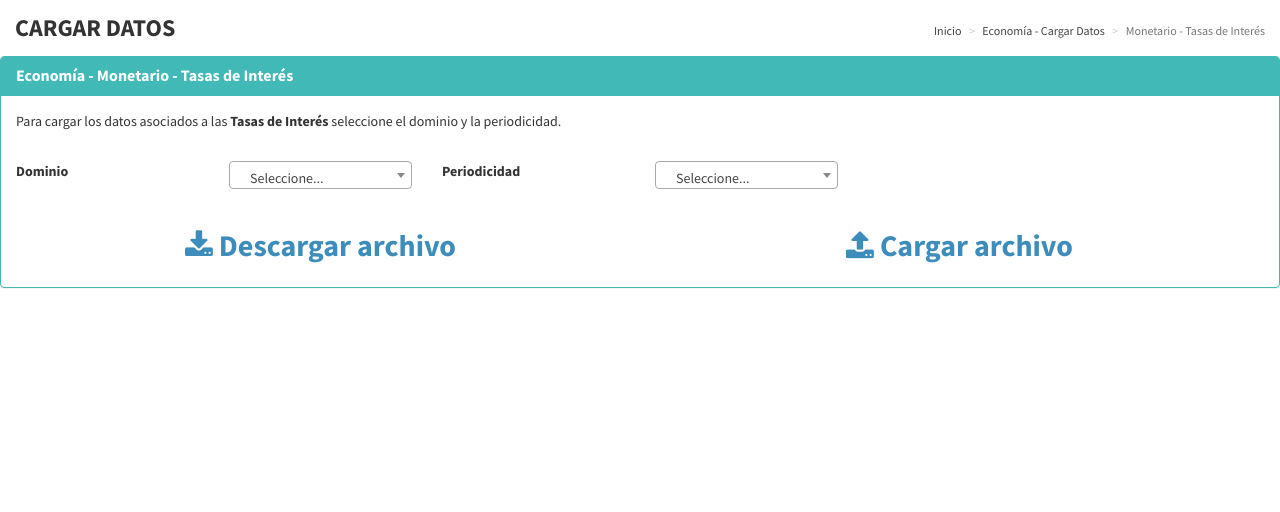
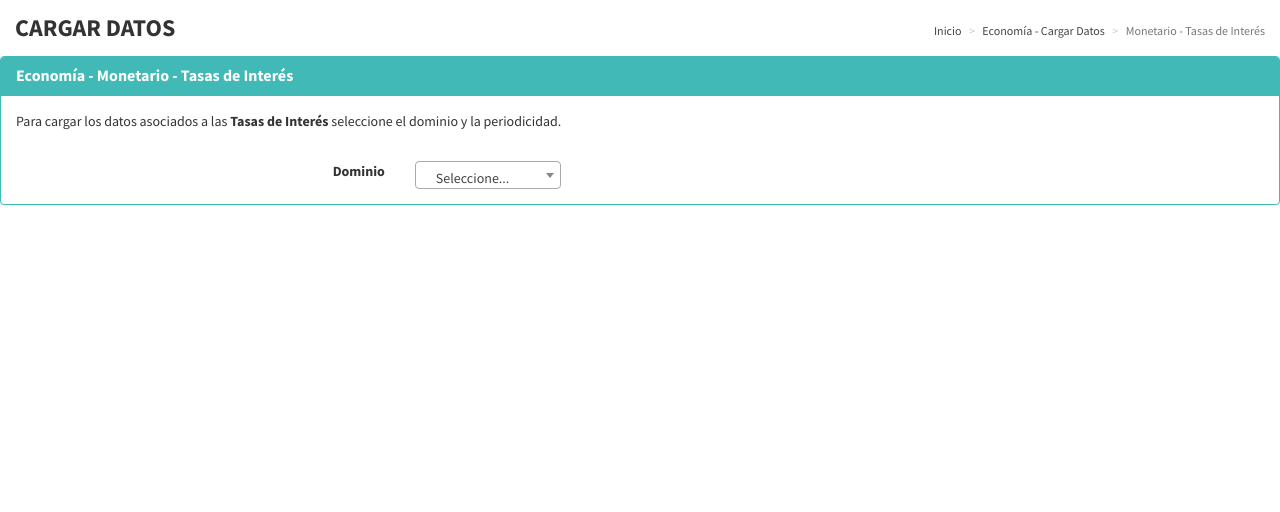
Before and after one commit to lbarrios1985/seiven-cenditel, a Django app: a page that uses economico/templates/economico.tasas.interes.html in a window 1280 px wide. Shown: the part 170-682 px from the top of the page. Run offline with Django 3.2, Linux system fonts and the light colour scheme; the visitor is signed in with stand-in values (Sample User, id 1); parts of the project's set-up code (start-up, migrations or seed data) failed here and were passed over; some libraries are stand-ins or nearby versions.

Commit message:
Correcciones en plantillas. Modificación de la periodicidad mostrada para la carga de datos

```diff
--- a/base/templates/base.menu.area.html
+++ b/base/templates/base.menu.area.html
@@ -39,7 +39,7 @@
                                 <a href="#">{% trans 'Operaciones Interbancarias' %}</a>
                             </li>
                             <li>
-                                <a href="#">{% trans 'Tasa de Intéreses' %}</a>
+                                <a href="#">{% trans 'Tasa de Intereses' %}</a>
                             </li>
                             <li>
                                 <a href="#">{% trans 'Instrumentos de Políticas' %}</a>
--- a/economico/templates/economico.menu.area.html
+++ b/economico/templates/economico.menu.area.html
@@ -36,7 +36,7 @@
                                 <a href="{% url 'economico-operaciones-interbancarias' %}">{% trans 'Operaciones Interbancarias' %}</a>
                             </li>
                             <li>
-                                <a href="{% url 'economico-tasas-interes' %}">{% trans 'Tasa de Intéreses' %}</a>
+                                <a href="{% url 'economico-tasas-interes' %}">{% trans 'Tasa de Intereses' %}</a>
                             </li>
                             <li>
                                 <a href="{% url 'economico-instrumento-politica' %}">{% trans 'Instrumentos de Políticas' %}</a>
--- a/economico/templates/economico.tasas.interes.html
+++ b/economico/templates/economico.tasas.interes.html
@@ -22,80 +22,88 @@
                     </p>
                 </div>
             </div>
-            <div class="row separador-row">
-                <div class="col-xs-2 col-sm-2 col-md-2 col-lg-2">
+            <div class="row separador-row col-xs-offset-2 col-sm-offset-2 col-md-offset-2 col-lg-offset-2">
+                <div class="col-xs-2 col-sm-2 col-md-2 col-lg-2" align="right">
                     <label for="{{ form.dominio.auto_id }}" class="control-label">{{ form.dominio.label }}</label>
                 </div>
                 <div class="col-xs-2 col-sm-2 col-md-2 col-lg-2">{{ form.dominio }}</div>
-                <div class="col-xs-2 col-sm-2 col-md-2 col-lg-2">
+                <!-- Descomentar para implementar diferentes periodicidades
+                <div class="col-xs-2 col-sm-2 col-md-2 col-lg-2" align="right">
                     <label for="{{ form.periodicidad.auto_id }}" class="control-label">{{ form.periodicidad.label }}</label>
                 </div>
                 <div class="col-xs-2 col-sm-2 col-md-2 col-lg-2">{{ form.periodicidad }}</div>
+                -->
             </div>
-            <div class="row separador-row ver-periodo" style='display:none;'>
-                <div class="col-xs-1 col-sm-1 col-md-1 col-lg-1 col-xs-offset-5 col-sm-offset-5 col-md-offset-5 col-lg-offset-5 text-center">
+            <div class="row separador-row col-xs-offset-4 col-sm-offset-4 col-md-offset-4 col-lg-offset-4 ver_periodo" style='display:none;'>
+                <div class="col-xs-1 col-sm-1 col-md-1 col-lg-1 col-xs-offset-1 col-sm-offset-1 col-md-offset-1 col-lg-offset-1">
                 </div>
-                <div class="col-xs-1 col-sm-1 col-md-1 col-lg-1 text-center ver-fecha" style='display:none;'>
+                <div class="col-xs-1 col-sm-1 col-md-1 col-lg-1 text-center ver_fecha" style='display:none;'>
                     <label class="control-label">{% trans 'Fecha' %}</label>
                 </div>
-                <div class="col-xs-1 col-sm-1 col-md-1 col-lg-1 text-center ver-semana" style='display:none;'>
+                <!-- Descomentar para implementar diferentes periodicidades
+                <div class="col-xs-1 col-sm-1 col-md-1 col-lg-1 text-center ver_semana" style='display:none;'>
                     <label class="control-label">{% trans 'Semana' %}</label>
                 </div>
-                <div class="col-xs-1 col-sm-1 col-md-1 col-lg-1 text-center ver-mes" style='display:none;'>
+                <div class="col-xs-1 col-sm-1 col-md-1 col-lg-1 text-center ver_mes" style='display:none;'>
                     <label class="control-label">{% trans 'Mes' %}</label>
                 </div>
-                <div class="col-xs-1 col-sm-1 col-md-1 col-lg-1 text-center ver-anho" style='display:none;'>
+                <div class="col-xs-1 col-sm-1 col-md-1 col-lg-1 text-center ver_anho" style='display:none;'>
                     <label class="control-label">{% trans 'Año' %}</label>
                 </div>
+                -->
             </div>
-            <div class="row separador-row ver-periodo" style='display:none;'>
-                <div class="col-xs-1 col-sm-1 col-md-1 col-lg-1 col-xs-offset-4 col-sm-offset-4 col-md-offset-4 col-lg-offset-4">
+            <div class="row separador-row ver_periodo" style='display:none;'>
+                <div class="col-xs-1 col-sm-1 col-md-1 col-lg-1 col-xs-offset-3 col-sm-offset-3 col-md-offset-3 col-lg-offset-3" align="right">
                     <label class="control-label">{% trans 'Período' %}</label>
                 </div>
-                <div class="col-xs-1 col-sm-1 col-md-1 col-lg-1">
+                <div class="col-xs-1 col-sm-1 col-md-1 col-lg-1" align="right">
                     <label for="{{ form.start_date.auto_id }}" class="control-label">
                         {{ form.start_date.label }}
                     </label>
                 </div>
-                <div class="col-xs-2 col-sm-2 col-md-2 col-lg-2 ver-fecha" style='display:none;'>
+                <div class="col-xs-2 col-sm-2 col-md-2 col-lg-2 ver_fecha" style='display:none;'>
                     <div class="input-group">
                         {{ form.start_date }}
                         <span class="input-group-addon"><i class="fa fa-calendar"></i></span>
                     </div>
                 </div>
-                <div class="col-xs-1 col-sm-1 col-md-1 col-lg-1 ver-semana" style='display:none;'>
+                <!-- Descomentar para implementar diferentes periodicidades
+                <div class="col-xs-1 col-sm-1 col-md-1 col-lg-1 ver_semana" style='display:none;'>
                     {{ form.periodo_semana_ini }}
                 </div>
-                <div class="col-xs-1 col-sm-1 col-md-1 col-lg-1 ver-mes" style='display:none;'>
+                <div class="col-xs-1 col-sm-1 col-md-1 col-lg-1 ver_mes" style='display:none;'>
                     {{ form.periodo_mes_ini }}
                 </div>
-                <div class="col-xs-1 col-sm-1 col-md-1 col-lg-1 ver-anho" style='display:none;'>
+                <div class="col-xs-1 col-sm-1 col-md-1 col-lg-1 ver_anho" style='display:none;'>
                     {{ form.periodo_anho_ini }}
                 </div>
+                -->
             </div>
-            <div class="row separador-row ver-periodo" style='display:none;'>
-                <div class="col-xs-1 col-sm-1 col-md-1 col-lg-1 col-xs-offset-5 col-sm-offset-5 col-md-offset-5 col-lg-offset-5">
+            <div class="row separador-row ver_periodo" style='display:none;'>
+                <div class="col-xs-1 col-sm-1 col-md-1 col-lg-1 col-xs-offset-4 col-sm-offset-4 col-md-offset-4 col-lg-offset-4" align="right">
                     <label for="{{ form.end_date.auto_id }}" class="control-label">
                         {{ form.end_date.label }}
                     </label>
                 </div>
-                <div class="col-xs-2 col-sm-2 col-md-2 col-lg-2 ver-fecha" style='display:none;'>
+                <div class="col-xs-2 col-sm-2 col-md-2 col-lg-2 ver_fecha" style='display:none;'>
                     <div class="input-group">
                         {{ form.end_date }}
                         <span class="input-group-addon"><i class="fa fa-calendar"></i></span>
                     </div>
                 </div>
-                <div class="col-xs-1 col-sm-1 col-md-1 col-lg-1 ver-semana" style='display:none;'>
+                <!-- Descomentar para implementar diferentes periodicidades
+                <div class="col-xs-1 col-sm-1 col-md-1 col-lg-1 ver_semana" style='display:none;'>
                     {{ form.periodo_semana_fin }}
                 </div>
-                <div class="col-xs-1 col-sm-1 col-md-1 col-lg-1 ver-mes" style='display:none;'>
+                <div class="col-xs-1 col-sm-1 col-md-1 col-lg-1 ver_mes" style='display:none;'>
                     {{ form.periodo_mes_fin }}
                 </div>
-                <div class="col-xs-1 col-sm-1 col-md-1 col-lg-1 ver-anho" style='display:none;'>
+                <div class="col-xs-1 col-sm-1 col-md-1 col-lg-1 ver_anho" style='display:none;'>
                     {{ form.periodo_anho_fin }}
                 </div>
+                -->
             </div>
-            <div class="enlaces" style='display:block;'>
+            <div class="enlaces" style='display:none;'>
                 {% include 'base.down.up.files.html' with app='economico' mod='TasasInteres' %}
             </div>
         </div>
@@ -104,17 +112,23 @@
 {% block extra_footer %}
     <script>
         var dominio = $("#{{ form.dominio.auto_id }}");
-        var periodicidad = $("#{{ form.periodicidad.auto_id }}");
+        var fecha = $(".fecha");
         var fecha_ini = $("#{{ form.start_date.auto_id }}");
         var fecha_fin = $("#{{ form.end_date.auto_id }}");
+        /** Descomentar para implementar diferentes periodicidades
+        var periodicidad = $("#{{ form.periodicidad.auto_id }}");
         var semana_ini = $("#{{ form.periodo_semana_ini.auto_id }}");
         var semana_fin = $("#{{ form.periodo_semana_fin.auto_id }}");
         var mes_ini = $("#{{ form.periodo_mes_ini.auto_id }}");
         var mes_fin = $("#{{ form.periodo_mes_fin.auto_id }}");
         var anho_ini = $("#{{ form.periodo_anho_ini.auto_id }}");
         var anho_fin = $("#{{ form.periodo_anho_fin.auto_id }}");
+        var select_periodicidad = $('#id_periodicidad');
+        var options_periodicidad = select_periodicidad.html();
+        var dominio_ant = "";
 
         $("#id_periodicidad option[value='T']").remove();
+        */
         function set_filters() {
             /**
             * @brief Realiza cambios en la vista ocasionados por modificaciones
@@ -127,10 +141,23 @@
             * @date 26-04-2017
             */
 
+            var f_ini = fecha_ini.val().split("/");
+            var f_fin = fecha_fin.val().split("/");
             var filters = $("#filters"), json_filter = '';
             if (dominio.val()) {
+                /** Descomentar para implementar diferentes periodicidades
+                Adapta el formulario periodicidad en base al dominio
+
+                if (dominio_ant != dominio.val()){
+                    select_periodicidad.html(options_periodicidad);
+                    $("#id_periodicidad option[value='T']").remove();
+                }
+                */
                 if (dominio.val() == 'PB') {
                     json_filter += "\"tasa_pb__isnull\": \"false\",";
+                    /** Descomentar para implementar diferentes periodicidades
+                    $("#id_periodicidad option[value='D']").remove();
+                    */
                 }
                 else if (dominio.val() == 'TA'){
                     json_filter += "\"tasa_activa__isnull\": \"false\",";
@@ -139,46 +166,81 @@
                     json_filter += "\"tasa_pasiva__isnull\": \"false\",";
                 }
             }
-            if (dominio.val() && periodicidad.val()) {
-                $('.ver-periodo').show();
+            if (dominio.val()) {
+                $('.ver_periodo').show();
+                $('.ver_fecha').show();
             }
             else {
-                $('.ver-periodo').hide();
+                $('.ver_periodo').hide();
+                $('.ver_fecha').hide();
             }
+            /** Descomentar para implementar diferentes periodicidades
             if (periodicidad.val()) {
                 if(periodicidad.val() == 'D') {
-                    $('.ver-fecha').show();
-                    $('.ver-semana').hide();
-                    $('.ver-mes').hide();
-                    $('.ver-anho').hide();
+                    json_filter += "\"diaria__isnull\": \"false\",";
+                    $('.ver_fecha').show();
+                    $('.ver_semana').hide();
+                    $('.ver_mes').hide();
+                    $('.ver_anho').hide();
                 }
                 else if(periodicidad.val() == 'S') {
-                    $('.ver-fecha').hide();
-                    $('.ver-semana').show();
-                    $('.ver-mes').show();
-                    $('.ver-anho').show();
+                    json_filter += "\"semanal__isnull\": \"false\",";
+                    $('.ver_fecha').show();
+                    $('.ver_semana').hide();
+                    $('.ver_mes').hide();
+                    $('.ver_anho').hide();
                 }
                 else if(periodicidad.val() == 'M') {
-                    $('.ver-fecha').hide();
-                    $('.ver-semana').hide();
-                    $('.ver-mes').show();
-                    $('.ver-anho').show();
+                    json_filter += "\"mensual__isnull\": \"false\",";
+                    $('.ver_fecha').hide();
+                    $('.ver_semana').hide();
+                    $('.ver_mes').show();
+                    $('.ver_anho').show();
                 }
                 else if(periodicidad.val() == 'A') {
-                    $('.ver-fecha').hide();
-                    $('.ver-semana').hide();
-                    $('.ver-mes').hide();
-                    $('.ver-anho').show();
+                    json_filter += "\"anual__isnull\": \"false\",";
+                    $('.ver_fecha').hide();
+                    $('.ver_semana').hide();
+                    $('.ver_mes').hide();
+                    $('.ver_anho').show();
                 }
             }
+            */
+            if (dominio.val()){
+                if (fecha_ini.val() && fecha_fin.val())
+                    if (f_ini[2] <= f_fin[2] && f_ini[1] <= f_fin[1])
+                        if (f_ini[1] == f_fin[1] && f_ini[0] <= f_fin[0])
+                            $('.enlaces').show();
+                        else if (f_ini[1] != f_fin[1])
+                            $('.enlaces').show();
+                        else
+                            $('.enlaces').hide();
+                    else
+                        $('.enlaces').hide();
+            /** Descomentar para implementar diferentes periodicidades
+                else if (anho_ini.val() && anho_fin.val())
+                    if (periodicidad.val() == 'M' && anho_ini.val() <= anho_fin.val() && mes_ini.val() && mes_fin.val())
+                        if (anho_ini.val() == anho_fin.val() && mes_ini.val() <= mes_fin.val())
+                            $('.enlaces').show();
+                        else if (anho_ini.val() < anho_fin.val())
+                            $('.enlaces').show();
+                        else
+                            $('.enlaces').hide();
+                    else if (periodicidad.val() == 'A' && anho_ini.val() <= anho_fin.val())
+                        $('.enlaces').show();
+                    else
+                        $('.enlaces').hide();
+                else
+                    $('.enlaces').hide();
+            */
+            }
             if (fecha_ini.val()) {
-                console.log("Fecha inicial: " + fecha_ini.val());
                 json_filter += "\"fecha__gte\": \"" + fecha_ini.val() + "\",";
             }
             if (fecha_fin.val()) {
-                console.log("Fecha final: " + fecha_fin.val());
                 json_filter += "\"fecha__lte\": \"" + fecha_fin.val() + "\",";
             }
+            /** Descomentar para implementar diferentes periodicidades
             if (semana_ini.val()) {
                 json_filter += "\"semana__gte\": \"" + semana_ini.val() + "\",";
             }
@@ -197,6 +259,8 @@
             if (anho_fin.val()) {
                 json_filter += "\"anho__lte\": \"" + anho_fin.val() + "\",";
             }
+            dominio_ant = dominio.val();
+            */
             if (json_filter) {
                 json_filter = json_filter.slice(0, -1);
                 filters.val(json_filter);
@@ -205,15 +269,24 @@
 
         $(document).ready(function() {
             dominio.on('change', function() { set_filters() });
-            periodicidad.on('change', function() { set_filters() });
             fecha_ini.on('change', function() { set_filters() });
             fecha_fin.on('change', function() { set_filters() });
+            /** Descomentar para implementar diferentes periodicidades
+            periodicidad.on('change', function() { set_filters() });
             semana_ini.on('change', function() { set_filters() });
             semana_fin.on('change', function() { set_filters() });
             mes_ini.on('change', function() { set_filters() });
             mes_fin.on('change', function() { set_filters() });
             anho_ini.on('change', function() { set_filters() });
             anho_fin.on('change', function() { set_filters() });
+            */
+            fecha.on('changeDate', function() { set_filters() });
+        });
+
+        fecha.datepicker( {
+            format: "dd/mm/yyyy"
+        }).on('changeDate', function (ev) {
+            $(this).datepicker('hide');
         });
     </script>
 {% endblock %}
```
Also changed, not shown: economico/templates/economico.agregados.monetarios.html (+25 -15 lines).
